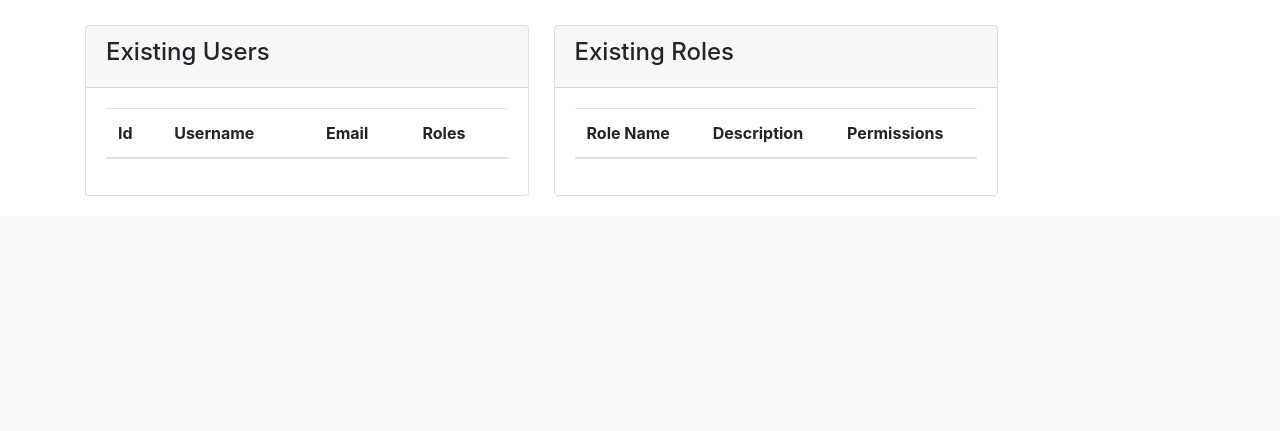
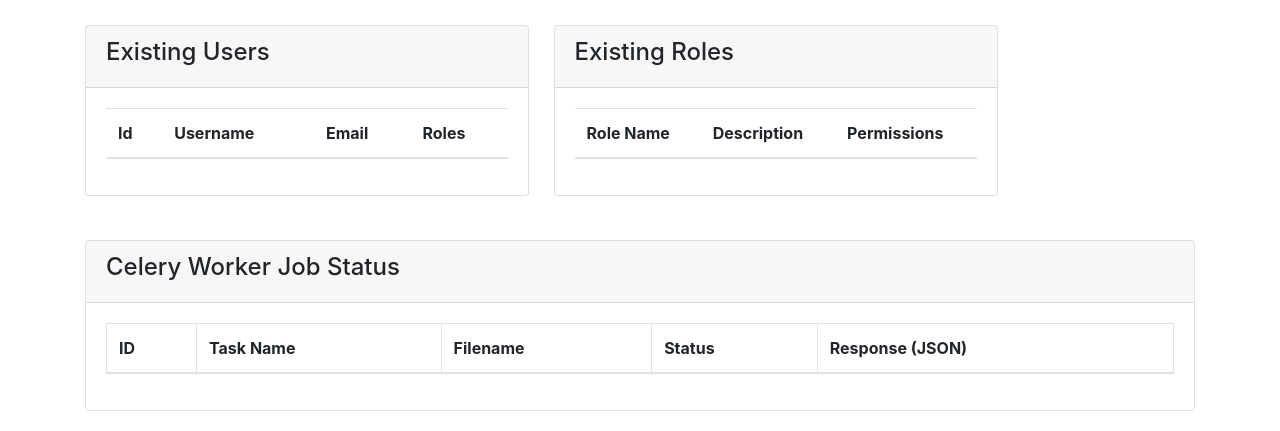
Before and after one commit to TobiasS1402/casemanagement, a Flask app: template templates/admin.html in a window 1280 px wide. Shown: the part 631-1062 px from the top of the page. Before the commit the page ends 827 px from the top, so only its background shows below. Run offline with Flask 3, Linux system fonts and the light colour scheme; the template is opened without the code that fills it, so the values that code supplies are empty; parts of the project's set-up code (start-up, migrations or seed data) failed here and were passed over; some libraries are stand-ins or nearby versions.

Commit message:
MASSIVE FEAT: Implemented async workers

```diff
--- a/app.py
+++ b/app.py
@@ -1,4 +1,4 @@
-from flask import Flask, render_template, request, redirect, url_for, flash, jsonify
+from flask import Flask, render_template, request, redirect, url_for, flash
 from flask_security import Security, current_user, auth_required, SQLAlchemySessionUserDatastore, utils, roles_accepted, roles_required, permissions_required, permissions_accepted
 from werkzeug.security import check_password_hash, generate_password_hash
 from werkzeug.utils import secure_filename
@@ -6,10 +6,8 @@ from wtforms import StringField, PasswordField, SubmitField
 from wtforms.validators import DataRequired, Email
 from flask_wtf.csrf import CSRFProtect
 from flask_wtf import FlaskForm
-from celery import Celery, shared_task
-from celery.result import AsyncResult
+from celery import Celery
 import os
-import json
 import zipfile
 import requests
 import shutil
@@ -28,26 +26,26 @@ app.config['SPLUNK_URL'] = os.environ.get("SPLUNK_URL") # https://[address]:[por
 app.config['SPLUNK_TOKEN'] = os.environ.get("SPLUNK_TOKEN") # bearer token
 app.config['ADMIN_PASSWORD'] = os.environ.get("ADMIN_PASSWORD") # custom strong admin password
 app.config['ADMIN_EMAIL'] = os.environ.get("ADMIN_EMAIL") # set custom default admin email
+app.config['HAYABUSA_WORKER_URL'] = os.environ.get("HAYABUSA_WORKER_URL") # hayabusa worker URL https://[host]/upload https://github.com/TobiasS1402/hayabusa-docker
+app.config['HAYABUSA_ACCESS_TOKEN'] = os.environ.get("HAYABUSA_ACCESS_TOKEN") # hayabusa accesstoken
 
+# Hardcoded Celery redis connection
+app.config['CELERY_BROKER_URL'] = 'redis://127.0.0.1:6379/0'
+app.config['CELERY_BACKEND'] = 'redis://127.0.0.1:6379/0'
+
+# App context
 app.teardown_appcontext(lambda exc: db_session.close())
 user_datastore = SQLAlchemySessionUserDatastore(db_session, User, Role)
 app.security = Security(app, user_datastore, register_blueprint=False)
 csrf = CSRFProtect(app)
 logging.basicConfig(level=logging.INFO)
 
+jsonlist = [] # store all Celery results --> ideal scenario is database
 
-app.config['CELERY_BROKER_URL'] = 'redis://localhost:6379/0'
-app.config['CELERY_RESULT_BACKEND'] = 'redis://localhost:6379/0'
-
-# Initialize Celery
-celery = Celery(app.name, broker=app.config['CELERY_BROKER_URL'])
+# Init celery
+celery = Celery(app.name, broker=app.config['CELERY_BROKER_URL'], backend=app.config['CELERY_BACKEND'],broker_connection_retry_on_startup=True,result_extended=True)
 celery.conf.update(app.config)
 
-'''
-Delete splunk index: curl -o - -X DELETE -k -u xxx:xxx \
-     https://145.100.105.146:8089/services/data/indexes/test4
-
-'''
 
 @app.before_request
 def log_authentication_and_authorization():
@@ -55,6 +53,7 @@ def log_authentication_and_authorization():
         logging.info(f"User {current_user.username} accessed /{request.endpoint} from {request.remote_addr}")
     else:
         logging.warning("Unauthenticated access attempted.")
+
 
 class splunkInterface:
     def __init__(self):
@@ -87,6 +86,7 @@ class splunkInterface:
             flash(f'Index creation has failed with {splunk_request.status_code}', 'danger')
             return redirect(url_for('index'))
 
+
     def upload_to_splunk(self, evtx, root, index, sourcetype):
         '''Evidence upload function which passes our file(streams) on our index with the url endpoint'''
         splunk_file_path = os.path.join(root, evtx)
@@ -116,13 +116,41 @@ class splunkInterface:
             return redirect(url_for('index'))
 
 
+    def stream_to_splunk(self, stream, index, sourcetype):
+        '''Evidence upload function which passes our file(streams) on our index with the url endpoint'''
+
+        params = {
+            "sourcetype": sourcetype,
+            "index": index
+        }
+
+        files = {'data': stream}
+
+        url = self.splunk_url + "/services/receivers/stream"
+
+        splunk_request = requests.post(
+            url,
+            params=params,
+            headers=self.splunk_headers,
+            files=files,
+            verify=False
+        )
+        return splunk_request
+
+
 class LoginForm(FlaskForm):
+    '''
+    /login form
+    '''
     email = StringField('Email', validators=[DataRequired(), Email()])
     password = PasswordField('Password', validators=[DataRequired()])
     submit = SubmitField('Login')
 
 
 def cleanUploads(uploadPath):
+    '''
+    need to delete because it messes up the async worker
+    '''
     for root, dir, files in os.walk(uploadPath):
         for file in files:
             os.unlink(os.path.join(root,file))
@@ -130,16 +158,30 @@ def cleanUploads(uploadPath):
     return
 
 
-@celery.task
-def fetch_hayabusa(root,file):
-    url = "http://127.0.0.1:9000/upload"
-    access_token = "GvF2pM3G4QCod3Suqjz5"
+@celery.task(name='task.fetch_hayabusa')
+def fetch_hayabusa(root,file,sendToSplunk,splunkIndex):
+    '''
+    Async Celery task to communicate with workers and return output
+    '''
+    url = app.config['HAYABUSA_WORKER_URL']
+    access_token = app.config['HAYABUSA_ACCESS_TOKEN']
     file_path = os.path.join(root, file)
-
     files = {'file': open(file_path, 'rb')}
     params = {'access_token': access_token}
     response = requests.post(url, files=files, params=params)
-    return response.json()
+    if response.status_code == 200:
+        if sendToSplunk == True:
+            if response.json() != []:
+                splunkInterface().stream_to_splunk(stream=response.text,index=splunkIndex,sourcetype="_json")
+            os.unlink(os.path.join(file_path))
+            return {'file': file, 'data': response.json()}
+
+        else:
+            return {'file': file, 'data': response.json()}
+
+    else:
+        raise Exception()
+
 
 with app.app_context():
     '''
@@ -208,7 +250,7 @@ def logout():
 @auth_required()
 def index():
     existing_users = User.query.all()
-    return render_template('index.html', existing_users=existing_users)
+    return render_template('index.html', existing_users=existing_users, jsonlist=jsonlist)
 
 
 @app.route('/me', methods=['GET', 'POST'])
@@ -425,7 +467,7 @@ def admin():
     existing_roles = Role.query.all()
     roles_users = RolesUsers.query.all()
     cases_users = Case.query.all()
-    return render_template('admin.html', current_user=current_user, existing_users=existing_users, existing_roles=existing_roles, roles_users=roles_users, cases_users=cases_users)
+    return render_template('admin.html', current_user=current_user, existing_users=existing_users, existing_roles=existing_roles, roles_users=roles_users, cases_users=cases_users, celery_tasks=jsonlist)
 
 
 @app.route('/upload', methods=['POST'])
@@ -484,8 +526,6 @@ def upload():
 @auth_required()
 def analysis():
     '''
-    WORK IN PROGRESS
-
     Implement task queue with Celery to run analysis and return results
     '''
     if 'file' not in request.files:
@@ -507,7 +547,7 @@ def analysis():
 
         uploadpath = os.path.join(app.config['UPLOAD_FOLDER'], current_user.username)
         evtx_files = []
-        jsonlist = []
+
 
         with zipfile.ZipFile(zip_path, 'r') as zip_ref:
             zip_ref.extractall(uploadpath)
@@ -517,28 +557,29 @@ def analysis():
                         os.unlink(os.path.join(root, file)) # could be very dangerous
                     else:
                         splunkIndex = request.form['case'] # pass the right index which belongs to a case
+                        sendToSplunk = request.form.get('sendToBackend', 'off') == "on"
                         evtx_files.append(file)
-                        #splunkInterface().upload_to_splunk(evtx=response,root=root,index=splunkIndex,sourcetype="_json")
-                        response = fetch_hayabusa.delay(root,file)
-                        print(response)
+                        response = fetch_hayabusa.apply_async((root,file,sendToSplunk,splunkIndex), ignore_results=False, retry=True, retry_policy={
+                            'max_retries': 3,
+                            'interval_start': 0,
+                            'interval_step': 0.2,
+                            'interval_max': 0.2,
+                            'retry_errors': None,
+                        })
                         jsonlist.append(response)
 
         if not evtx_files:
-            #cleanUploads(uploadpath)
+            cleanUploads(uploadpath)
             flash('Could not find expected filetype', 'warning')
             return redirect(url_for('index'))
+
         else:
-            #cleanUploads(uploadpath)
             return render_template('index.html', jsonlist=jsonlist)
 
     else:
         flash('Invalid file format. Please upload a .zip file.', 'danger')
         return redirect(url_for('index'))
 
-
-'''
-    An API endpoint would also be nice where you can authenticate
-'''
 
 if __name__ == '__main__':
     if not os.path.exists(app.config['UPLOAD_FOLDER']):
--- a/requirements.txt
+++ b/requirements.txt
@@ -3,6 +3,7 @@ Flask==3.0.0
 Flask-Security-Too==5.3.3
 Flask-SQLAlchemy==3.1.1
 gunicorn==21.2.0
+redis==5.0.1
 requests==2.31.0
 psycopg2-binary==2.9.9
 SQLAlchemy==2.0.25
--- a/templates/admin.html
+++ b/templates/admin.html
@@ -161,4 +161,51 @@
             </table>
         </div>
     </div>
-</div
+    <div class="card mt-4" style="width: 100%;">
+        <div class="card-header">
+            <h4>Celery Worker Job Status</h4>
+        </div>
+            <div class="card-body">
+                <table class="table table-bordered">
+                    <thead>
+                        <tr>
+                            <th>ID</th>
+                            <th>Task Name</th>
+                            <th>Filename</th>
+                            <th>Status</th>
+                            <th>Response (JSON)</th>
+                        </tr>
+                    </thead>
+                    <tbody>
+                        {% for task in celery_tasks %}
+                            <tr>
+                                <td>{{ task.id }}</td>
+                                <td>{{ task.name }}</td>
+                                <td>{{ task.get()["file"] }}</td>
+                                <td>{{ task.status }}</td>
+                                <td>
+                                    {% if task.status == 'SUCCESS' %}
+                                        <button class="btn btn-primary mb-3" type="button" data-toggle="collapse" data-target="#response{{ task.id }}" aria-expanded="false" aria-controls="response{{ task.id }}">
+                                            Show/Hide Response
+                                        </button>
+                                        <div class="collapse" id="response{{ task.id }}" style="overflow-x: auto;">
+                                            <pre>{{ task.get()["data"] | tojson | safe }}</pre>
+                                            <script>
+                                                var jsonData = {{ task.get()["data"] | tojson | safe }};
+                                                document.getElementById('response{{ task.id }}').innerHTML = JSON.stringify(jsonData, null, 2);
+                                            </script>
+                                    {% endif %}
+                                </td>
+                            </tr>
+                        {% endfor %}
+                    </tbody>
+                </table>
+            </div>
+        </div>
+    </div>
+</div>
+<script src="https://code.jquery.com/jquery-3.5.1.slim.min.js"></script>
+<script src="https://cdn.jsdelivr.net/npm/@popperjs/core@2.9.3/dist/umd/popper.min.js"></script>
+<script src="https://stackpath.bootstrapcdn.com/bootstrap/4.5.2/js/bootstrap.min.js"></script>
+</body>
+</html>
```
Also changed, not shown: templates/index.html (+4 -11 lines), 2 other files.
